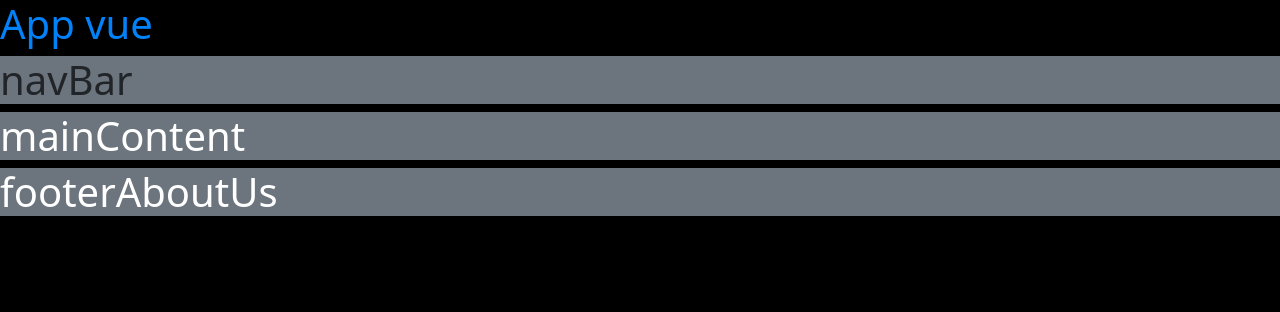
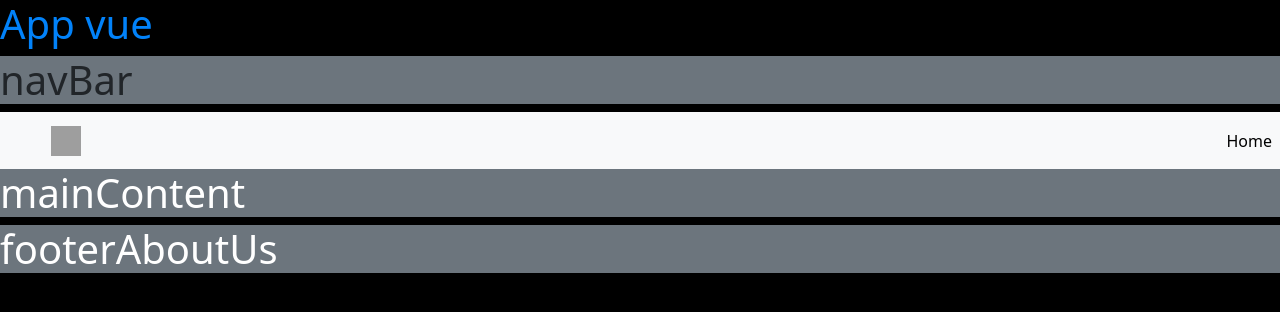
Before and after one commit to EliaBuratti/vite-comics, a Vue app: page / in a window 1280 px wide. Shown: the top 312 px of the page. Built offline with nearby package versions, Linux system fonts and the light colour scheme; grey boxes are pictures that could not be loaded.

Commit message:
create list template

```diff
--- a/src/components/navBar.vue
+++ b/src/components/navBar.vue
@@ -7,9 +7,30 @@ export default {
 
 
 <template>
-    <div>
-        <h1 class="bg-secondary w-100">navBar</h1>
-    </div>
+    <h1 class="bg-secondary w-100">navBar</h1>
+
+    <nav class="navbar navbar-expand-lg bg-body-tertiary">
+        <div class="container">
+            <a class="navbar-brand" href="#">
+                <img src="../assets/img/dc-logo.png" alt="Logo" width="30" height="30"
+                    class="d-inline-block align-text-top">
+            </a>
+        </div>
+        <div class="eb_nav-section">
+            <button class="navbar-toggler" type="button" data-bs-toggle="collapse" data-bs-target="#navbarNav"
+                aria-controls="navbarNav" aria-expanded="false" aria-label="Toggle navigation">
+                <span class="navbar-toggler-icon"></span>
+            </button>
+            <div class="collapse navbar-collapse" id="navbarNav">
+                <ul class="navbar-nav">
+                    <li class="nav-item">
+                        <a class="nav-link active" aria-current="page" href="#">Home</a>
+                    </li>
+                </ul>
+            </div>
+
+        </div>
+    </nav>
 </template>
 
 
--- a/src/main.js
+++ b/src/main.js
@@ -1,5 +1,6 @@
 import { createApp } from 'vue'
 import './assets/scss/app.scss' //importo il css
 import App from './App.vue'
+import * as bootstrap from '../node_modules/bootstrap' //importo il js di bootstrap
 
 createApp(App).mount('#app')
```
